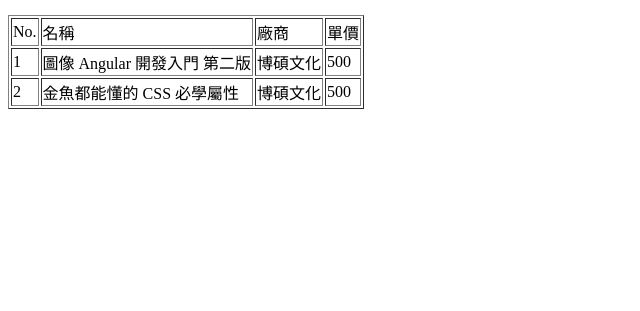
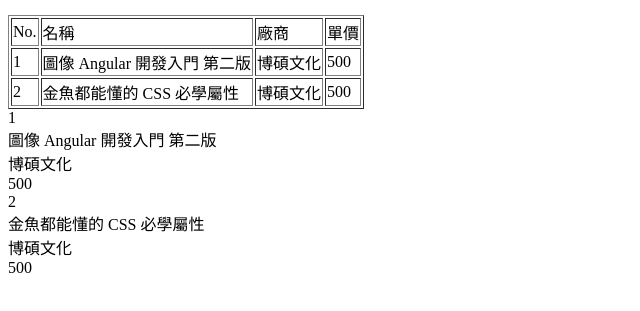
Before and after one commit to derick0966/mcu-113-1-web-13130966, a plain HTML site: page src/index.html in a window 1280 px wide. Shown: the part 49-360 px from the top of the page, without its empty margins (0-640 px from the left). Drawn offline with Linux system fonts and the light colour scheme.

Commit message:
feat(html): 利用 div 顯示產品資料

```diff
--- a/src/index.html
+++ b/src/index.html
@@ -25,6 +25,16 @@
         <td>500</td>
       </tr>
     </table>
+    <table>
+      <div>1</div>
+      <div>圖像 Angular 開發入門 第二版</div>
+      <div>博碩文化</div>
+      <div>500</div>
+      <div>2</div>
+      <div>金魚都能懂的 CSS 必學屬性</div>
+      <div>博碩文化</div>
+      <div>500</div>
+    </table>
   </head>
   <body></body>
 </html>
```
